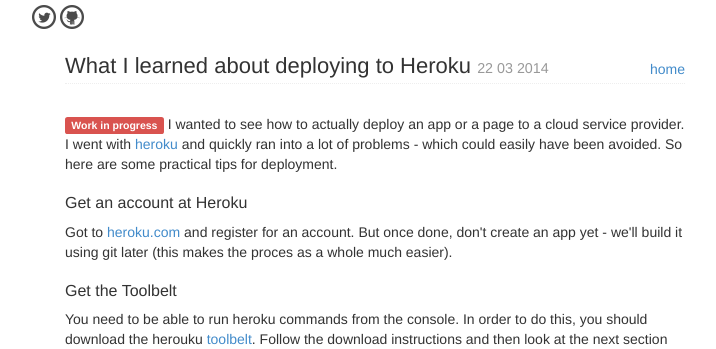
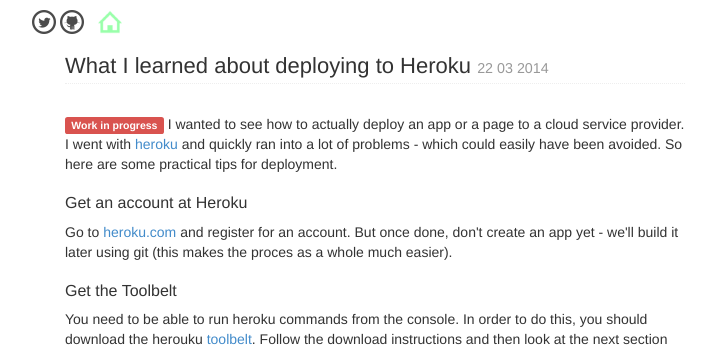
Before and after one commit to pbyriel/web, a PHP site: page /posts/heroku.html in a window 1280 px wide. Shown: the top 349 px of the page, without its empty margins (265-981 px from the left). Run offline with PHP 8.4, Linux system fonts and the light colour scheme; some libraries are stand-ins or nearby versions.

Commit message:
Home icon

```diff
--- a/css/main.css
+++ b/css/main.css
@@ -5,7 +5,7 @@
 .social {
     position: relative;
     left: -33px;
-    top: 5px;}
+    top: 10px;}
 .social a:hover {
     text-decoration: none;}
 
@@ -20,10 +20,14 @@ border-bottom: 1px dotted #eee;}
   margin-top: -55px;
   float: right; }
 .header img {
-      width: 24px;
+    width: 24px;
     opacity: 0.7; }
 .header img:hover {
     opacity: 1;}
+.homeimg {
+    position: relative;
+    left: 10px;
+}
 
 .home .nav {
     display: none;
--- a/home.html
+++ b/home.html
@@ -23,7 +23,7 @@
             </div>
             <h1 class="page-header">&#64;pbyriel</h1>
             <div class="nav">
-                <a href="/">home</a>
+                <a href="/"><img src="img/iconmonstr-home.png"></a>
             </div>
         </div>
         <div class="content">
--- a/posts/heroku.html
+++ b/posts/heroku.html
@@ -21,16 +21,14 @@
                 <a href="http://www.github.com/pbyriel" target="_blank">
                     <img src="../img/iconmonstr-github-black.png">
                 </a>
+                    <a href="../home.html"><img class="homeimg" src="../img/iconmonstr-home3.png"></a>
             </div>
             <h1 class="page-header">What I learned about deploying to Heroku <small>22 03 2014</small></h1>
-            <div class="nav">
-                <a href="../home.html">home</a>
-            </div>
         </div>
         <div class="content">
             <p class="text-left"><span class="label label-danger">Work in progress</span> I wanted to see how to actually deploy an app or a page to a cloud service provider. I went with <a href="http://www.heroku.com" target="_blank">heroku</a> and quickly ran into a lot of problems - which could easily have been avoided. So here are some  practical tips for deployment.</p>
             <h2>Get an account at Heroku</h2>
-            <p class="text-left">Got to <a href="http:www.heroku.com" target="_blank">heroku.com</a> and register for an account. But once done, don't create an app yet - we'll build it using git later (this makes the proces as a whole much easier).</p>
+            <p class="text-left">Go to <a href="http:www.heroku.com" target="_blank">heroku.com</a> and register for an account. But once done, don't create an app yet - we'll build it later using git (this makes the proces as a whole much easier).</p>
             <h2>Get the Toolbelt</h2>
             <p class="text-left">You  need to be able to run heroku commands from the console. In order to do this, you should download the herouku <a href="https://toolbelt.heroku.com/" target="blank">toolbelt</a>. Follow the download instructions and then look at the next section below.
             <h2>Static or dynamic?</h2>
--- a/posts/portfolio.html
+++ b/posts/portfolio.html
@@ -21,11 +21,9 @@
                 <a href="http://www.github.com/pbyriel" target="_blank">
                     <img src="../img/iconmonstr-github-black.png">
                 </a>
+                <a href="../home.html"><img class="homeimg" src="../img/iconmonstr-home3.png"></a>
             </div>
             <h1 class="page-header">Portfolio from &#35;fewd course <small>23 03 2014</small></h1>
-            <div class="nav">
-                <a href="../home.html">home</a>
-            </div>
         </div>
         <div class="content">
             <div class="post">
```
Also changed, not shown: img/iconmonstr-home.png (added), img/iconmonstr-home1.png (added), img/iconmonstr-home2.png (added), img/iconmonstr-home3.png (added), posts/hellopython.html (added), 1 other file.
